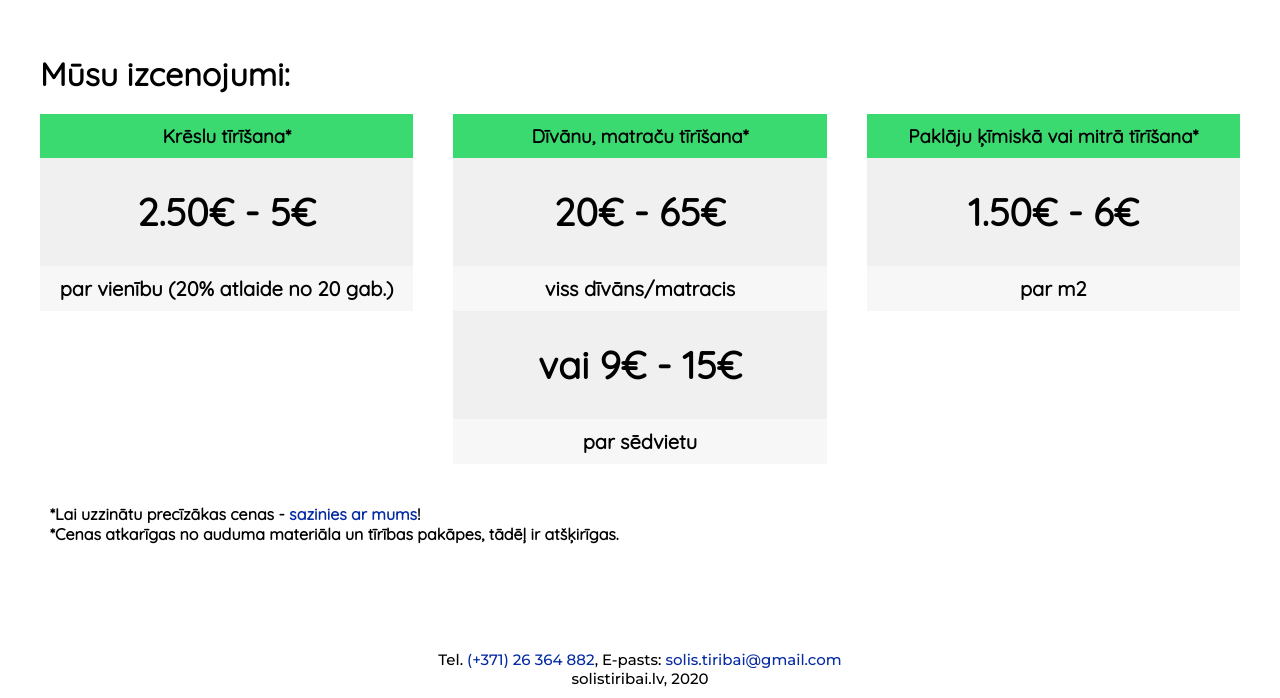
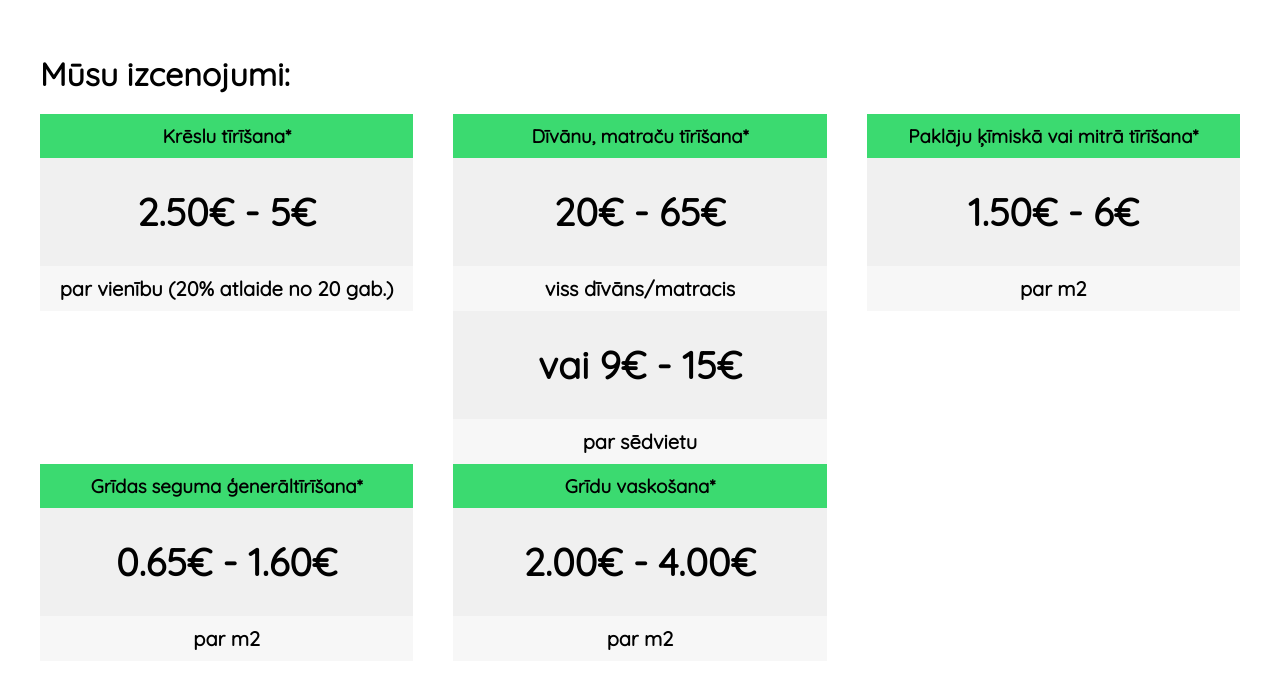
Before and after one commit to madzadev/solistiribai, a Gatsby site: page /cenas in a window 1280 px wide. Shown: the part 92-790 px from the top of the page. Built offline with nearby package versions, Linux system fonts and the light colour scheme; Gatsby itself is replaced by a stand-in of ours.

Commit message:
added floor services

```diff
--- a/package.json
+++ b/package.json
@@ -15,7 +15,7 @@
   },
   "dependencies": {
     "axios": "^0.20.0",
-    "gatsby": "^2.24.57",
+    "gatsby": "^2.24.82",
     "gatsby-background-image": "^1.1.2",
     "gatsby-image": "^2.4.17",
     "gatsby-plugin-manifest": "^2.4.28",
--- a/src/pages/cenas.js
+++ b/src/pages/cenas.js
@@ -38,6 +38,20 @@ const PricesPage = () => {
           <h1 className="prices-card-amount">1.50€ - 6€</h1>
           <h1 className="prices-card-description">par m2</h1>
         </div>
+        <div className="prices-card-box">
+          <h3 className="prices-card-title">
+          Grīdas seguma ģenerāltīrīšana*
+          </h3>
+          <h1 className="prices-card-amount">0.65€ - 1.60€</h1>
+          <h1 className="prices-card-description">par m2</h1>
+        </div>
+        <div className="prices-card-box">
+          <h3 className="prices-card-title">
+          Grīdu vaskošana*
+          </h3>
+          <h1 className="prices-card-amount">2.00€ - 4.00€</h1>
+          <h1 className="prices-card-description">par m2</h1>
+        </div>
       </div>
 
       <br />
--- a/src/pages/pakalpojumi.js
+++ b/src/pages/pakalpojumi.js
@@ -14,6 +14,7 @@ const ServicesPage = ({ data }) => {
     "Matraču tīrīšana",
     "Auto sēdekļu tīrīšana",
     "Tīrīšanas uz uzkopšanas pakalpojumi",
+    "Grīdu ģenerāltīrīšana un vaskošana"
   ]
 
   return (
```
Also changed, not shown: src/images/quality/11_seat.jpg (added), src/images/quality/12_seat.jpg (added), src/images/quality/13_sofa.jpg (added), src/images/quality/14_sofa.jpg (added), src/images/services/07-floor-cleaning.jpg (added), 1 other file.
